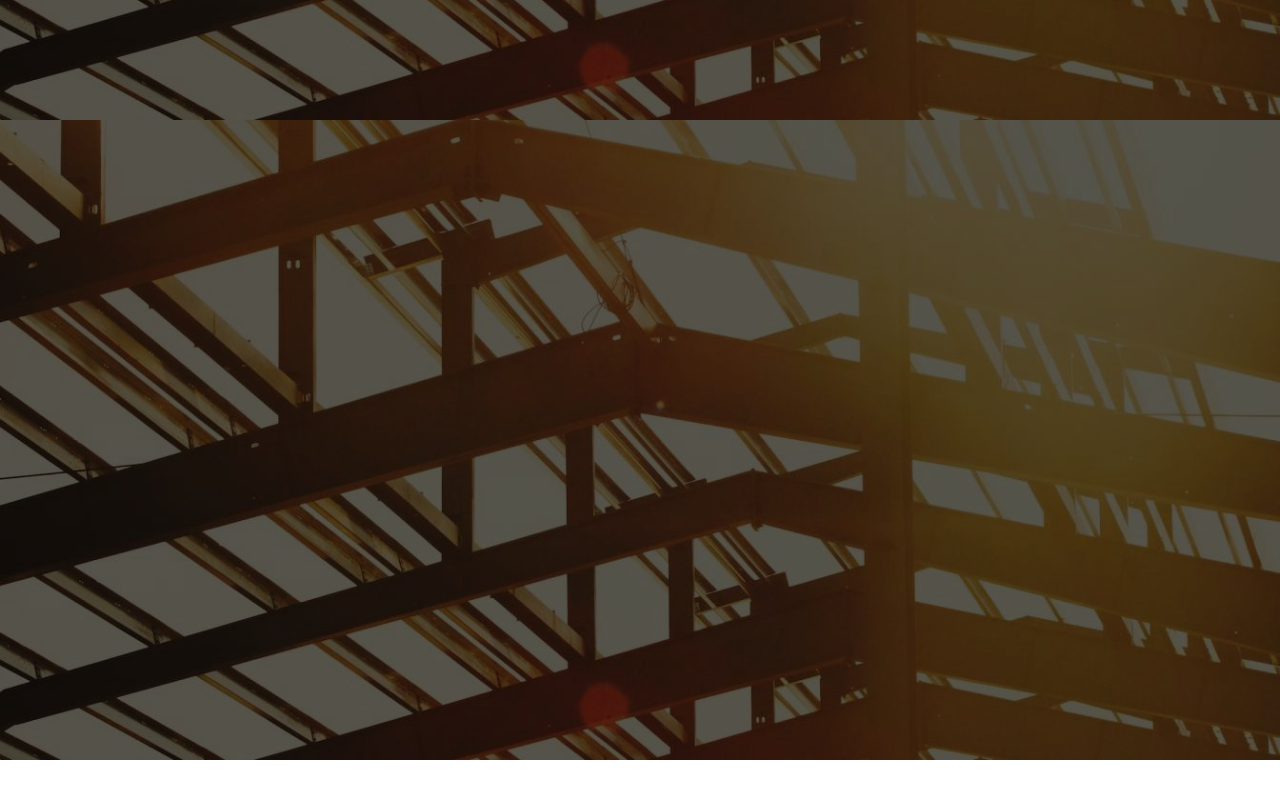
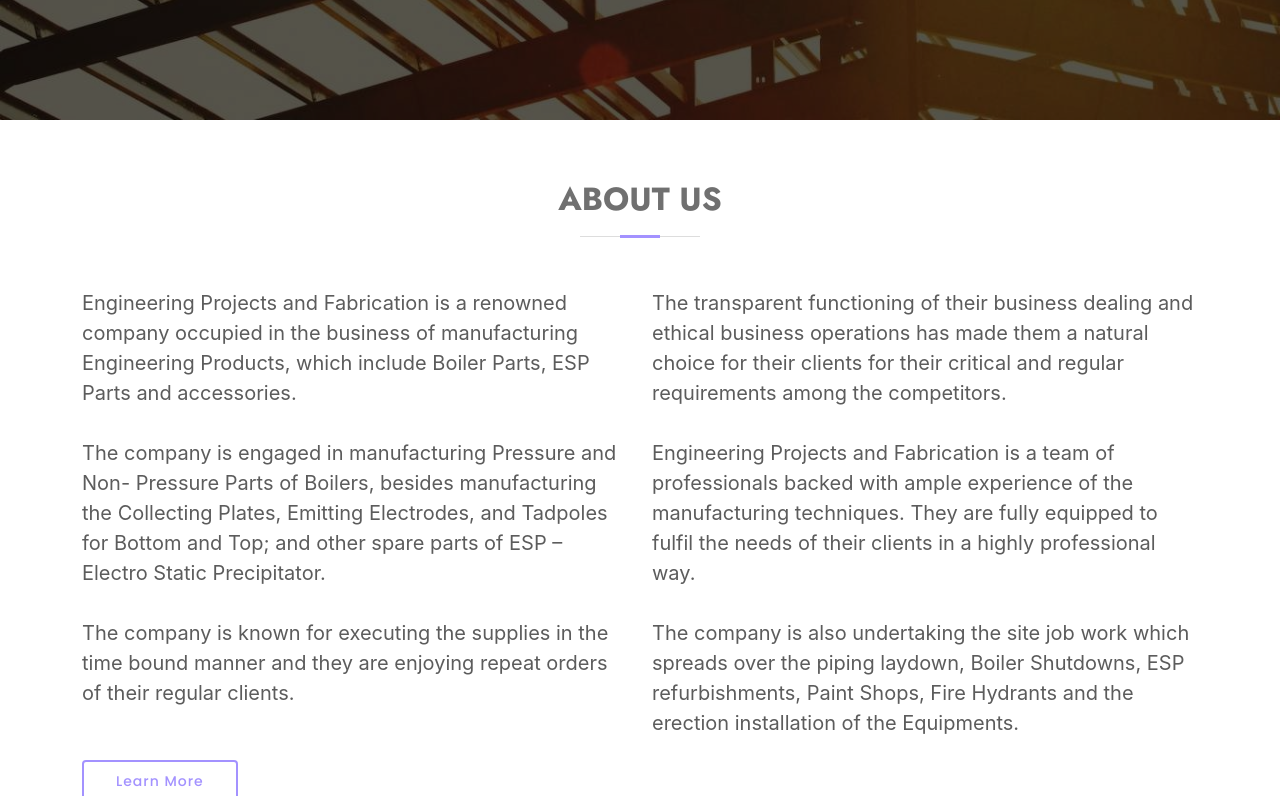
Before and after one commit to kaletushar222/epfsteel, a React (Create React App) app: page / in a window 1280 px wide. Shown: the part 520-1316 px from the top of the page. Built offline with nearby package versions, Linux system fonts and the light colour scheme.

Commit message:
banner issue resolved

```diff
--- a/src/components/Main.js
+++ b/src/components/Main.js
@@ -52,7 +52,6 @@ function Main() {
     }
     return (
         <main id="main">
-            <CustomModal selectedProduct={selectedProduct} show={show} handleClose={handleClose} />
             <section id="about" className="about">
                 <div className="container" data-aos="fade-up">
 
@@ -479,7 +478,7 @@ function Main() {
                             </div>
 
                         </div>
-
+                        { show && <CustomModal selectedProduct={selectedProduct} show={show} handleClose={handleClose} /> }
                         <div className="col-lg-7 mt-5 mt-lg-0 d-flex  align-items-stretch">
                             <iframe
                                 title="map"
```
